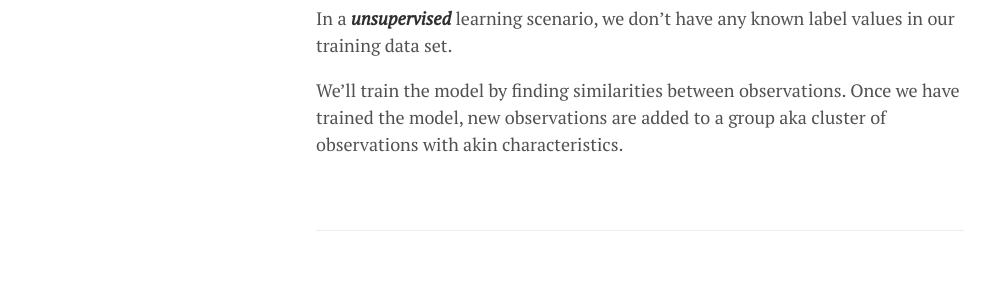
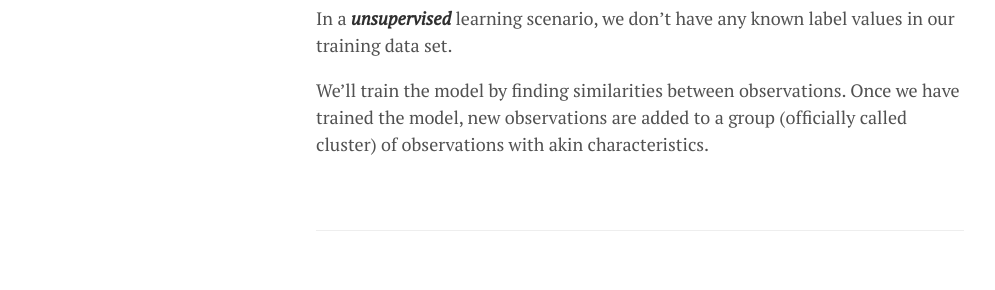
Before and after one commit to lgeurts/lgeurts.github.io, a Jekyll site: the page built from _posts/2018-06-29-introduction-to-artificial-intelligence.md, in a window 1280 px wide. Shown: the part 1485-1775 px from the top of the page, without its empty margins (0-995 px from the left). Built offline with Jekyll 4.4.1, drawn with Linux system fonts in a browser that asks for light colours; nearby versions of some CDN libraries; comment, search, counter and statistics services are not loaded.

Commit message:
Update 2018-06-29-introduction-to-artificial-intelligence.md

```diff
--- a/_posts/2018-06-29-introduction-to-artificial-intelligence.md
+++ b/_posts/2018-06-29-introduction-to-artificial-intelligence.md
@@ -29,4 +29,4 @@
 
 In a ***unsupervised*** learning scenario, we don't have any known label values in our training data set.
 
-We'll train the model by finding similarities between observations. Once we have trained the model, new observations are added to a group aka cluster of observations with akin characteristics.
+We'll train the model by finding similarities between observations. Once we have trained the model, new observations are added to a group (officially called cluster) of observations with akin characteristics.
```
